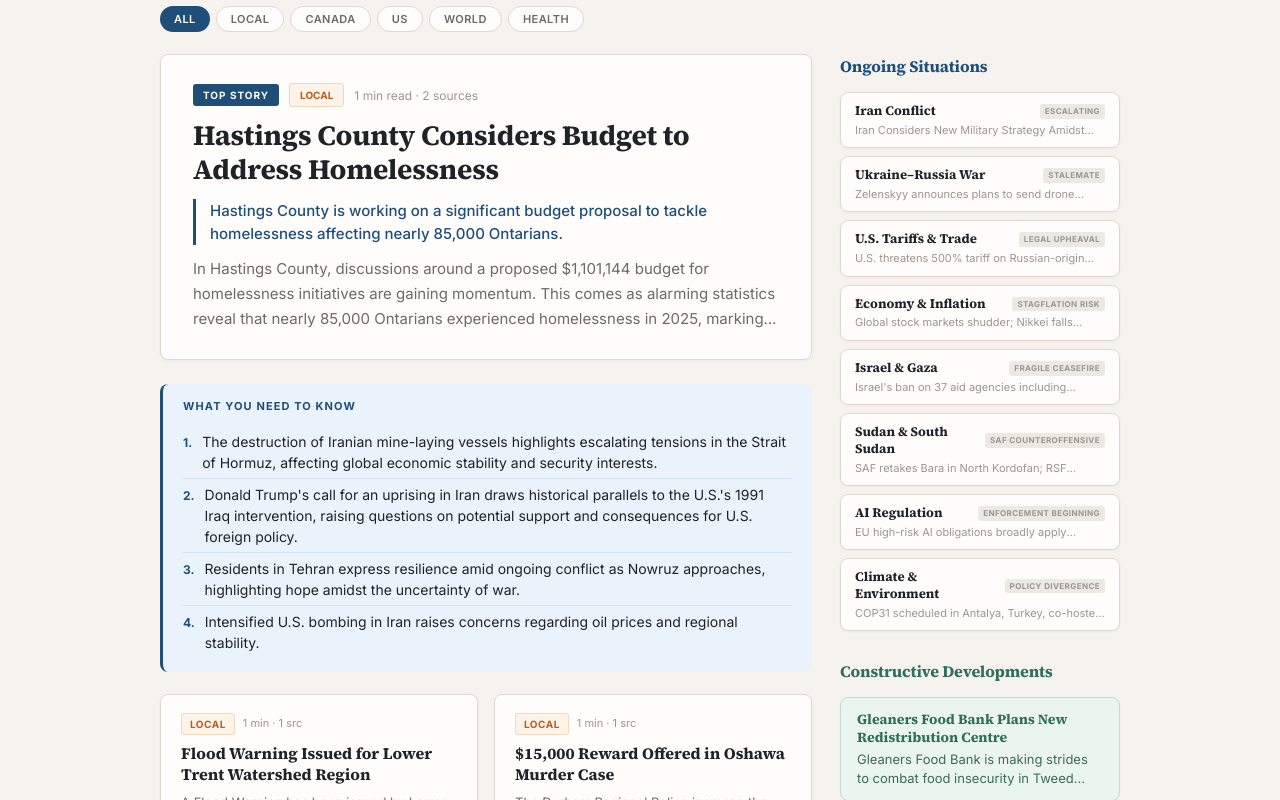
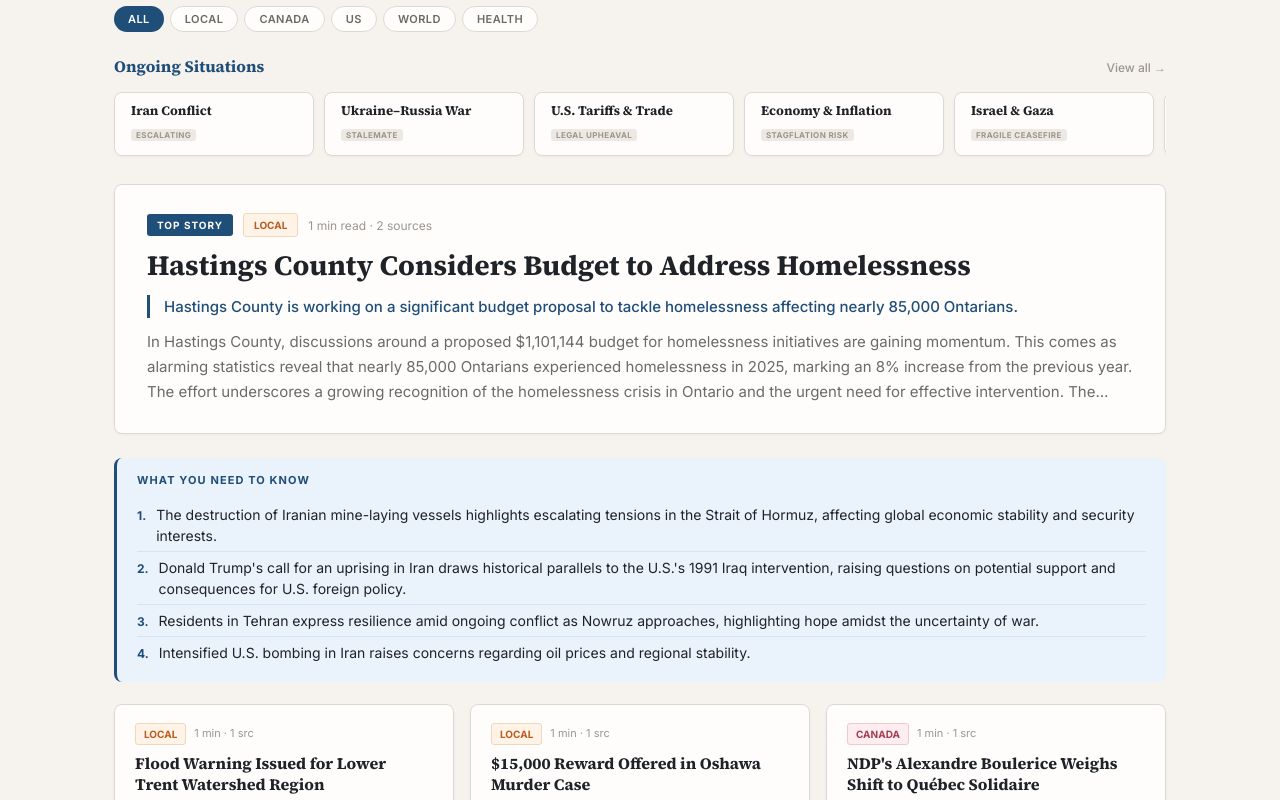
Before and after one commit to pickettdad/daily-informant, a Next.js app: page / in a window 1280 px wide. Shown: the part 180-980 px from the top of the page. Built offline with nearby package versions, Linux system fonts and the light colour scheme.

Commit message:
Update DailyEdition.tsx

```diff
--- a/app/DailyEdition.tsx
+++ b/app/DailyEdition.tsx
@@ -2,28 +2,17 @@
 import { useState } from "react";
 import Link from "next/link";
 
-/* ── Design Tokens v2 ── */
 const s = {
   headline: "'Source Serif 4', Georgia, serif",
   display: "'Playfair Display', Georgia, serif",
   body: "'Inter', sans-serif",
-  accent: "#1F4E79",
-  accentLight: "#EAF2FB",
-  accentSoft: "#D4E4F4",
-  text: "#1F2328",
-  muted: "#6B6A67",
-  light: "#9B9590",
-  amber: "#A96E2E",
-  amberLight: "#F6EEDF",
-  green: "#2F6E59",
-  greenLight: "#EAF5EF",
-  red: "#8B3A3A",
-  surface: "#FFFDFC",
-  bg: "#F6F3EE",
-  border: "#DED8CF",
-  borderLight: "#EDE8E2",
+  accent: "#1F4E79", accentLight: "#EAF2FB", accentSoft: "#D4E4F4",
+  text: "#1F2328", muted: "#6B6A67", light: "#9B9590",
+  amber: "#A96E2E", amberLight: "#F6EEDF",
+  green: "#2F6E59", greenLight: "#EAF5EF",
+  surface: "#FFFDFC", bg: "#F6F3EE",
+  border: "#DED8CF", borderLight: "#EDE8E2",
 };
-
 const catColors: Record<string, { bg: string; text: string; border: string }> = {
   Local:   { bg: "#FFF3E8", text: "#B85C1F", border: "#F0D8B8" },
   Ontario: { bg: "#F6EEDF", text: "#8B6914", border: "#E8D9B8" },
@@ -39,74 +28,34 @@ function gc(c: string) { return catColors[c] || { bg: "#F0F0F0", text: "#666", b
 function fmtDate(d: string) { return new Date(d + "T12:00:00").toLocaleDateString("en-US", { weekday: "long", year: "numeric", month: "long", day: "numeric" }); }
 function readTime(body: string) { return Math.max(1, Math.ceil((body || "").split(/\s+/).length / 200)); }
 
-/* ── Hero Story Card ── */
 function HeroStory({ article }: { article: any }) {
   const cs = gc(article.category);
   return (
-    <Link href={`/article/${article.slug}`} className="di-card di-card-link di-hero-pad" style={{
-      padding: "28px 32px",
-      marginBottom: 24,
-    }}>
+    <Link href={`/article/${article.slug}`} className="di-card di-card-link di-hero-pad" style={{ padding: "28px 32px", marginBottom: 24 }}>
       <div style={{ display: "flex", gap: 10, alignItems: "center", marginBottom: 12, flexWrap: "wrap" }}>
-        <span style={{
-          fontSize: 10, fontWeight: 700, letterSpacing: "0.1em", textTransform: "uppercase",
-          color: s.surface, background: s.accent, padding: "3px 10px", borderRadius: 3,
-        }}>Top Story</span>
-        <span style={{
-          fontSize: 10, fontWeight: 700, background: cs.bg, color: cs.text,
-          padding: "3px 10px", borderRadius: 3, textTransform: "uppercase",
-          border: `1px solid ${cs.border}`,
-        }}>{article.category}</span>
-        <span style={{ fontSize: 12, color: s.light }}>
-          {readTime(article.body)} min read · {article.component_articles?.length || 1} sources
-        </span>
-        {article.related_ongoing && (
-          <span style={{ fontSize: 10, color: s.amber, fontWeight: 600 }}>● Ongoing</span>
-        )}
+        <span style={{ fontSize: 10, fontWeight: 700, letterSpacing: "0.1em", textTransform: "uppercase", color: s.surface, background: s.accent, padding: "3px 10px", borderRadius: 3 }}>Top Story</span>
+        <span style={{ fontSize: 10, fontWeight: 700, background: cs.bg, color: cs.text, padding: "3px 10px", borderRadius: 3, textTransform: "uppercase", border: `1px solid ${cs.border}` }}>{article.category}</span>
+        <span style={{ fontSize: 12, color: s.light }}>{readTime(article.body)} min read · {article.component_articles?.length || 1} sources</span>
+        {article.related_ongoing && <span style={{ fontSize: 10, color: s.amber, fontWeight: 600 }}>● Ongoing</span>}
       </div>
-      <h2 className="di-hero-headline" style={{
-        fontFamily: s.headline, fontSize: 28, fontWeight: 700,
-        lineHeight: 1.2, margin: "0 0 12px 0", letterSpacing: "-0.01em",
-      }}>{article.headline}</h2>
+      <h2 className="di-hero-headline" style={{ fontFamily: s.headline, fontSize: 28, fontWeight: 700, lineHeight: 1.2, margin: "0 0 12px 0" }}>{article.headline}</h2>
       {article.bottom_line && (
-        <p style={{
-          fontSize: 15, color: s.accent, fontWeight: 500,
-          lineHeight: 1.55, margin: "0 0 12px 0",
-          borderLeft: `3px solid ${s.accent}`, paddingLeft: 14,
-        }}>{article.bottom_line}</p>
+        <p style={{ fontSize: 15, color: s.accent, fontWeight: 500, lineHeight: 1.55, margin: "0 0 12px 0", borderLeft: `3px solid ${s.accent}`, paddingLeft: 14 }}>{article.bottom_line}</p>
       )}
-      <p style={{
-        fontSize: 15, lineHeight: 1.65, color: s.muted, margin: 0,
-        display: "-webkit-box", WebkitLineClamp: 3, WebkitBoxOrient: "vertical" as any, overflow: "hidden",
-      }}>{article.body || article.summary || ""}</p>
+      <p style={{ fontSize: 15, lineHeight: 1.65, color: s.muted, margin: 0, display: "-webkit-box", WebkitLineClamp: 3, WebkitBoxOrient: "vertical" as any, overflow: "hidden" }}>{article.body || ""}</p>
     </Link>
   );
 }
 
-/* ── Compact Need to Know ── */
 function NeedToKnow({ items }: { items: any[] }) {
   if (!items?.length) return null;
-  const display = items.slice(0, 4);
   return (
-    <div style={{
-      background: s.accentLight, borderRadius: 8,
-      padding: "14px 20px", marginBottom: 22,
-      borderLeft: `3px solid ${s.accent}`,
-    }}>
-      <h3 style={{
-        fontSize: 11, fontWeight: 700, letterSpacing: "0.1em",
-        textTransform: "uppercase", color: s.accent, marginBottom: 10,
-        fontFamily: s.body,
-      }}>What You Need to Know</h3>
+    <div style={{ background: s.accentLight, borderRadius: 8, padding: "14px 20px", marginBottom: 22, borderLeft: `3px solid ${s.accent}` }}>
+      <h3 style={{ fontSize: 11, fontWeight: 700, letterSpacing: "0.1em", textTransform: "uppercase", color: s.accent, marginBottom: 10, fontFamily: s.body }}>What You Need to Know</h3>
       <ol style={{ listStyleType: "none", padding: 0, margin: 0 }}>
-        {display.map((item: any, i: number) => (
-          <li key={i} style={{
-            fontSize: 14, lineHeight: 1.5, color: s.text,
-            padding: "5px 0",
-            borderBottom: i < display.length - 1 ? `1px solid ${s.accentSoft}` : "none",
-            display: "flex", gap: 10, alignItems: "baseline",
-          }}>
-            <span style={{ fontSize: 12, fontWeight: 700, color: s.accent, flexShrink: 0, fontFamily: s.body }}>{i + 1}.</span>
+        {items.slice(0, 4).map((item: any, i: number) => (
+          <li key={i} style={{ fontSize: 14, lineHeight: 1.5, color: s.text, padding: "5px 0", borderBottom: i < Math.min(items.length, 4) - 1 ? `1px solid ${s.accentSoft}` : "none", display: "flex", gap: 10, alignItems: "baseline" }}>
+            <span style={{ fontSize: 12, fontWeight: 700, color: s.accent, flexShrink: 0 }}>{i + 1}.</span>
             <span>{item.bottom_line || item.headline}</span>
           </li>
         ))}
@@ -115,152 +64,50 @@ function NeedToKnow({ items }: { items: any[] }) {
   );
 }
 
-/* ── Story Card (grid tile) ── */
+function OngoingSituationsRow({ topics }: { topics: any[] }) {
+  if (!topics?.length) return null;
+  return (
+    <div style={{ marginBottom: 24 }}>
+      <div style={{ display: "flex", justifyContent: "space-between", alignItems: "center", marginBottom: 12 }}>
+        <h2 style={{ fontFamily: s.headline, fontSize: 16, fontWeight: 700, color: s.accent, margin: 0 }}>Ongoing Situations</h2>
+        <Link href="/topics" style={{ fontSize: 12, color: s.light, fontWeight: 500, textDecoration: "none" }}>View all →</Link>
+      </div>
+      <div className="di-pills-scroll" style={{ display: "flex", gap: 10, overflowX: "auto", paddingBottom: 4 }}>
+        {topics.map((t: any) => {
+          const hasUpdates = t.what_changed_today?.length > 0;
+          return (
+            <Link key={t.slug} href={`/topics/${t.slug}`} className="di-card di-card-link" style={{
+              padding: "10px 16px", minWidth: 200, maxWidth: 280, flexShrink: 0,
+              borderLeft: hasUpdates ? `3px solid ${s.amber}` : undefined,
+            }}>
+              <h3 style={{ fontFamily: s.headline, fontSize: 13, fontWeight: 700, margin: 0, lineHeight: 1.3 }}>{t.topic}</h3>
+              {t.phase && <span style={{ fontSize: 8, fontWeight: 700, textTransform: "uppercase", letterSpacing: "0.05em", color: s.light, background: s.borderLight, padding: "1px 5px", borderRadius: 3 }}>{t.phase}</span>}
+              {hasUpdates && <p style={{ fontSize: 10, color: s.amber, fontWeight: 600, margin: "4px 0 0 0" }}>● Updated today</p>}
+            </Link>
+          );
+        })}
+      </div>
+    </div>
+  );
+}
+
 function StoryCard({ article }: { article: any }) {
   const cs = gc(article.category);
   return (
-    <Link href={`/article/${article.slug}`} className="di-card di-card-link" style={{
-      padding: "18px 20px",
-      display: "flex", flexDirection: "column",
-    }}>
+    <Link href={`/article/${article.slug}`} className="di-card di-card-link" style={{ padding: "18px 20px", display: "flex", flexDirection: "column" }}>
       <div style={{ display: "flex", gap: 8, alignItems: "center", marginBottom: 8, flexWrap: "wrap" }}>
-        <span style={{
-          fontSize: 10, fontWeight: 700, background: cs.bg, color: cs.text,
-          padding: "2px 8px", borderRadius: 3, textTransform: "uppercase",
-          letterSpacing: "0.05em", border: `1px solid ${cs.border}`,
-        }}>{article.category}</span>
-        <span style={{ fontSize: 11, color: s.light }}>
-          {readTime(article.body)} min · {article.component_articles?.length || 1} src
-        </span>
-        {article.related_ongoing && (
-          <span style={{ fontSize: 10, color: s.amber, fontWeight: 600 }}>● Ongoing</span>
-        )}
+        <span style={{ fontSize: 10, fontWeight: 700, background: cs.bg, color: cs.text, padding: "2px 8px", borderRadius: 3, textTransform: "uppercase", border: `1px solid ${cs.border}` }}>{article.category}</span>
+        <span style={{ fontSize: 11, color: s.light }}>{readTime(article.body)} min · {article.component_articles?.length || 1} src</span>
+        {article.related_ongoing && <span style={{ fontSize: 10, color: s.amber, fontWeight: 600 }}>● Ongoing</span>}
       </div>
-      <h3 style={{
-        fontFamily: s.headline, fontSize: 16, fontWeight: 700,
-        lineHeight: 1.3, margin: "0 0 8px 0", flex: "0 0 auto",
-      }}>{article.headline}</h3>
-      <p style={{
-        fontSize: 13, color: s.muted, lineHeight: 1.5, margin: 0,
-        display: "-webkit-box", WebkitLineClamp: 3, WebkitBoxOrient: "vertical" as any, overflow: "hidden",
-        flex: "1 1 auto",
-      }}>{article.bottom_line || article.body?.substring(0, 160) || ""}</p>
+      <h3 style={{ fontFamily: s.headline, fontSize: 16, fontWeight: 700, lineHeight: 1.3, margin: "0 0 8px 0" }}>{article.headline}</h3>
+      <p style={{ fontSize: 13, color: s.muted, lineHeight: 1.5, margin: 0, display: "-webkit-box", WebkitLineClamp: 3, WebkitBoxOrient: "vertical" as any, overflow: "hidden", flex: "1 1 auto" }}>
+        {article.bottom_line || article.body?.substring(0, 160) || ""}
+      </p>
     </Link>
   );
 }
 
-/* ── Good Development Card ── */
-function GoodCard({ article }: { article: any }) {
-  return (
-    <Link href={`/article/${article.slug}`} className="di-card-link" style={{
-      display: "block", background: s.greenLight,
-      border: `1px solid #C0DCD0`, borderRadius: 8,
-      padding: "12px 16px", marginBottom: 8,
-      boxShadow: "0 1px 2px rgba(0,0,0,0.03)",
-    }}>
-      <h4 style={{
-        fontFamily: s.headline, fontSize: 14, fontWeight: 700,
-        color: s.green, marginBottom: 4, lineHeight: 1.3,
-      }}>{article.headline}</h4>
-      <p style={{
-        fontSize: 13, color: "#3D6B55", lineHeight: 1.45, margin: 0,
-        display: "-webkit-box", WebkitLineClamp: 2, WebkitBoxOrient: "vertical" as any, overflow: "hidden",
-      }}>{article.bottom_line || article.body?.substring(0, 100) || ""}</p>
-    </Link>
-  );
-}
-
-/* ── Sidebar ── */
-function Sidebar({ topics, goodDevs, reflection }: { topics: any[]; goodDevs: any[]; reflection?: string }) {
-  return (
-    <aside>
-      {/* Ongoing Situations */}
-      {topics?.length > 0 && (
-        <div style={{ marginBottom: 28 }}>
-          <h2 style={{
-            fontFamily: s.headline, fontSize: 16, fontWeight: 700,
-            color: s.accent, marginBottom: 12, letterSpacing: "-0.01em",
-          }}>Ongoing Situations</h2>
-          {topics.map((t: any) => {
-            const hasUpdates = t.what_changed_today?.length > 0;
-            return (
-              <Link key={t.slug} href={`/topics/${t.slug}`} className="di-card di-card-link" style={{
-                padding: "10px 14px", marginBottom: 8,
-                borderLeft: hasUpdates ? `3px solid ${s.amber}` : undefined,
-              }}>
-                <div style={{ display: "flex", gap: 6, alignItems: "center", marginBottom: 3 }}>
-                  <h3 style={{
-                    fontFamily: s.headline, fontSize: 13, fontWeight: 700,
-                    margin: 0, lineHeight: 1.3, flex: 1,
-                  }}>{t.topic}</h3>
-                  {t.phase && (
-                    <span style={{
-                      fontSize: 8, fontWeight: 700, textTransform: "uppercase",
-                      letterSpacing: "0.05em", color: s.light,
-                      background: s.borderLight, padding: "1px 5px", borderRadius: 3,
-                    }}>{t.phase}</span>
-                  )}
-                </div>
-                {hasUpdates && (
-                  <p style={{ fontSize: 10, color: s.amber, fontWeight: 600, margin: "3px 0 0 0" }}>
-                    ● Updated today
-                  </p>
-                )}
-                {!hasUpdates && t.timeline?.[0] && (
-                  <p style={{
-                    fontSize: 11, color: s.light, marginTop: 3, lineHeight: 1.3,
-                    display: "-webkit-box", WebkitLineClamp: 1, WebkitBoxOrient: "vertical" as any, overflow: "hidden",
-                  }}>{t.timeline[0].text}</p>
-                )}
-              </Link>
-            );
-          })}
-        </div>
-      )}
-
-      {/* Constructive Developments */}
-      {goodDevs?.length > 0 && (
-        <div style={{ marginBottom: 28 }}>
-          <h2 style={{
-            fontFamily: s.headline, fontSize: 16, fontWeight: 700,
-            color: s.green, marginBottom: 12, letterSpacing: "-0.01em",
-          }}>Constructive Developments</h2>
-          {goodDevs.map((g: any) => <GoodCard key={g.slug} article={g} />)}
-        </div>
-      )}
-
-      {/* Daily reflection in sidebar */}
-      {reflection && (
-        <div style={{
-          marginBottom: 24, padding: "16px 18px",
-          background: s.amberLight, borderRadius: 8,
-          borderLeft: `3px solid ${s.amber}`,
-        }}>
-          <p style={{
-            fontSize: 11, fontWeight: 700, textTransform: "uppercase",
-            letterSpacing: "0.08em", color: s.amber, marginBottom: 8,
-            fontFamily: s.body,
-          }}>A Thought for the Day</p>
-          <p style={{
-            fontSize: 15, lineHeight: 1.65, color: "#5A4A30",
-            fontStyle: "italic", fontFamily: s.headline, margin: 0,
-          }}>{reflection}</p>
-        </div>
-      )}
-
-      <div style={{ paddingTop: 8, borderTop: `1px solid ${s.borderLight}` }}>
-        <Link href="/archive" style={{ fontSize: 12, color: s.light, fontWeight: 500, textDecoration: "none", display: "block", marginBottom: 6 }}>
-          Browse past editions →
-        </Link>
-        <Link href="/how-it-works" style={{ fontSize: 12, color: s.light, fontWeight: 500, textDecoration: "none" }}>
-          How The Daily Informant works →
-        </Link>
-      </div>
-    </aside>
-  );
-}
-
-/* ── Main Edition Component ── */
 export default function DailyEdition({ daily }: { daily: any }) {
   const [filter, setFilter] = useState("All");
   const activeCats = CATS.filter(c => daily.top_stories.some((a: any) => a.category === c));
@@ -268,89 +115,60 @@ export default function DailyEdition({ daily }: { daily: any }) {
   const hero = stories[0];
   const rest = stories.slice(1);
   const totalMinutes = daily.top_stories.reduce((sum: number, a: any) => sum + readTime(a.body), 0);
+  const totalArticles = daily.top_stories.length + (daily.good_developments?.length || 0);
 
   return (
-    <div style={{ maxWidth: 960, margin: "0 auto" }}>
+    <div>
       {/* Edition header */}
-      <div style={{
-        display: "flex", justifyContent: "space-between", alignItems: "baseline",
-        marginBottom: 18, paddingBottom: 12,
-        borderBottom: `1px solid ${s.borderLight}`,
-        flexWrap: "wrap", gap: 8,
-      }}>
+      <div style={{ display: "flex", justifyContent: "space-between", alignItems: "baseline", marginBottom: 18, paddingBottom: 12, borderBottom: `1px solid ${s.borderLight}`, flexWrap: "wrap", gap: 8 }}>
         <div>
-          <p style={{ fontSize: 14, fontWeight: 600, color: s.accent, margin: 0, fontFamily: s.body }}>
-            Morning Edition
-          </p>
-          <p style={{ fontSize: 14, color: s.muted, marginTop: 3 }}>
-            {fmtDate(daily.date)}
-          </p>
+          <p style={{ fontSize: 14, fontWeight: 600, color: s.accent, margin: 0, fontFamily: s.body }}>Morning Edition</p>
+          <p style={{ fontSize: 14, color: s.muted, marginTop: 3 }}>{fmtDate(daily.date)}</p>
         </div>
-        <p style={{ fontSize: 12, color: s.light, margin: 0 }}>
-          Today in {totalMinutes} minutes · {daily.top_stories.length + (daily.good_developments?.length || 0)} articles
-        </p>
+        <p style={{ fontSize: 12, color: s.light, margin: 0 }}>Today in {totalMinutes} minutes · {totalArticles} articles</p>
       </div>
 
-      {/* Category filter pills */}
-      <div className="di-pills-scroll" style={{
-        display: "flex", gap: 6, flexWrap: "wrap", marginBottom: 22,
-      }}>
+      {/* Category pills */}
+      <div className="di-pills-scroll" style={{ display: "flex", gap: 6, flexWrap: "wrap", marginBottom: 22 }}>
         {["All", ...activeCats].map(c => {
           const active = filter === c;
           const cs = c === "All" ? { bg: s.accent, text: "#fff", border: s.accent } : gc(c);
           return (
             <button key={c} onClick={() => setFilter(c)} style={{
-              fontSize: 11, fontWeight: 600, letterSpacing: "0.04em",
-              textTransform: "uppercase" as any,
+              fontSize: 11, fontWeight: 600, letterSpacing: "0.04em", textTransform: "uppercase" as any,
               padding: "5px 14px", borderRadius: 20, cursor: "pointer",
               border: active ? "none" : `1px solid ${s.border}`,
               background: active ? (c === "All" ? s.accent : cs.bg) : s.surface,
               color: active ? (c === "All" ? "#fff" : cs.text) : s.muted,
-              fontFamily: s.body,
-              whiteSpace: "nowrap" as any,
-              flexShrink: 0,
-            }}>
-              {c}
-            </button>
+              fontFamily: s.body, whiteSpace: "nowrap" as any, flexShrink: 0,
+            }}>{c}</button>
           );
         })}
       </div>
 
-      {/* Main 2-column layout: content + sidebar */}
-      <div className="di-layout-grid" style={{
-        display: "grid", gridTemplateColumns: "1fr 280px",
-        gap: 28, alignItems: "start",
-      }}>
-        <main>
-          {/* Hero story first */}
-          {hero && filter === "All" && <HeroStory article={hero} />}
+      {/* Ongoing situations — compact horizontal row */}
+      {filter === "All" && <OngoingSituationsRow topics={daily.ongoing_topics} />}
 
-          {/* Compact Need to Know */}
-          {filter === "All" && <NeedToKnow items={daily.need_to_know} />}
+      {/* Hero story */}
+      {hero && filter === "All" && <HeroStory article={hero} />}
 
-          {/* Story cards in 2-column grid */}
-          <div className="di-story-grid" style={{
-            display: "grid",
-            gridTemplateColumns: "1fr 1fr",
-            gap: 16,
-          }}>
-            {(filter === "All" ? rest : stories).map((a: any) => (
-              <StoryCard key={a.slug} article={a} />
-            ))}
-          </div>
+      {/* Need to Know */}
+      {filter === "All" && <NeedToKnow items={daily.need_to_know} />}
 
-          {stories.length === 0 && (
-            <p style={{ color: s.muted, padding: 20 }}>No articles in this category today.</p>
-          )}
-        </main>
+      {/* Full-width 3-column story grid */}
+      <div className="di-story-grid" style={{ display: "grid", gridTemplateColumns: "1fr 1fr 1fr", gap: 16 }}>
+        {(filter === "All" ? rest : stories).map((a: any) => <StoryCard key={a.slug} article={a} />)}
+      </div>
 
-        {/* Sidebar */}
-        <Sidebar
-          topics={daily.ongoing_topics}
-          goodDevs={daily.good_developments}
-          reflection={daily.optional_reflection}
-        />
-      </div>
+      {stories.length === 0 && <p style={{ color: s.muted, padding: 20 }}>No articles in this category today.</p>}
+
+      {/* Daily reflection */}
+      {filter === "All" && daily.optional_reflection && (
+        <div style={{ marginTop: 32, padding: "18px 22px", background: s.amberLight, borderRadius: 8, borderLeft: `3px solid ${s.amber}` }}>
+          <p style={{ fontSize: 12, fontWeight: 700, textTransform: "uppercase", letterSpacing: "0.08em", color: s.amber, marginBottom: 8, fontFamily: s.body }}>A Thought for the Day</p>
+          <p style={{ fontSize: 16, lineHeight: 1.65, color: "#5A4A30", fontStyle: "italic", fontFamily: s.headline, margin: 0 }}>{daily.optional_reflection}</p>
+        </div>
+      )}
     </div>
   );
 }
```
